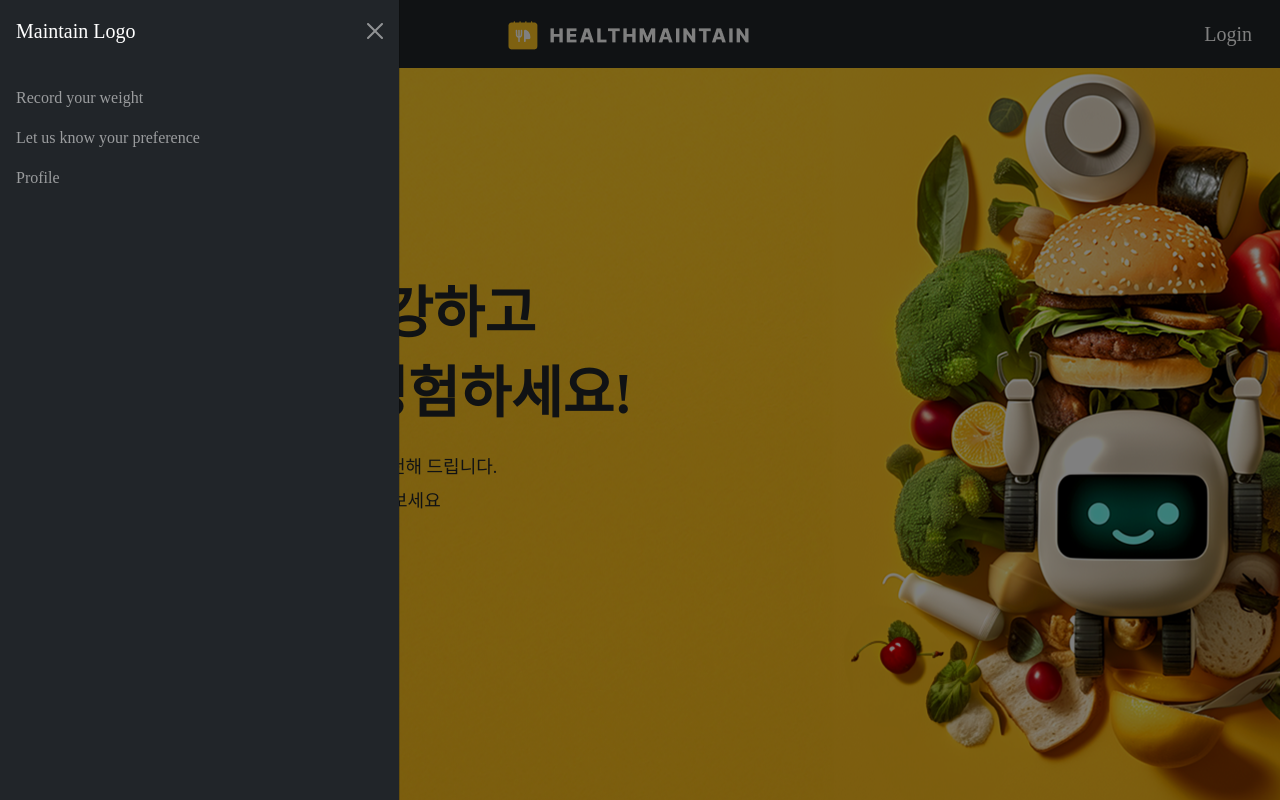
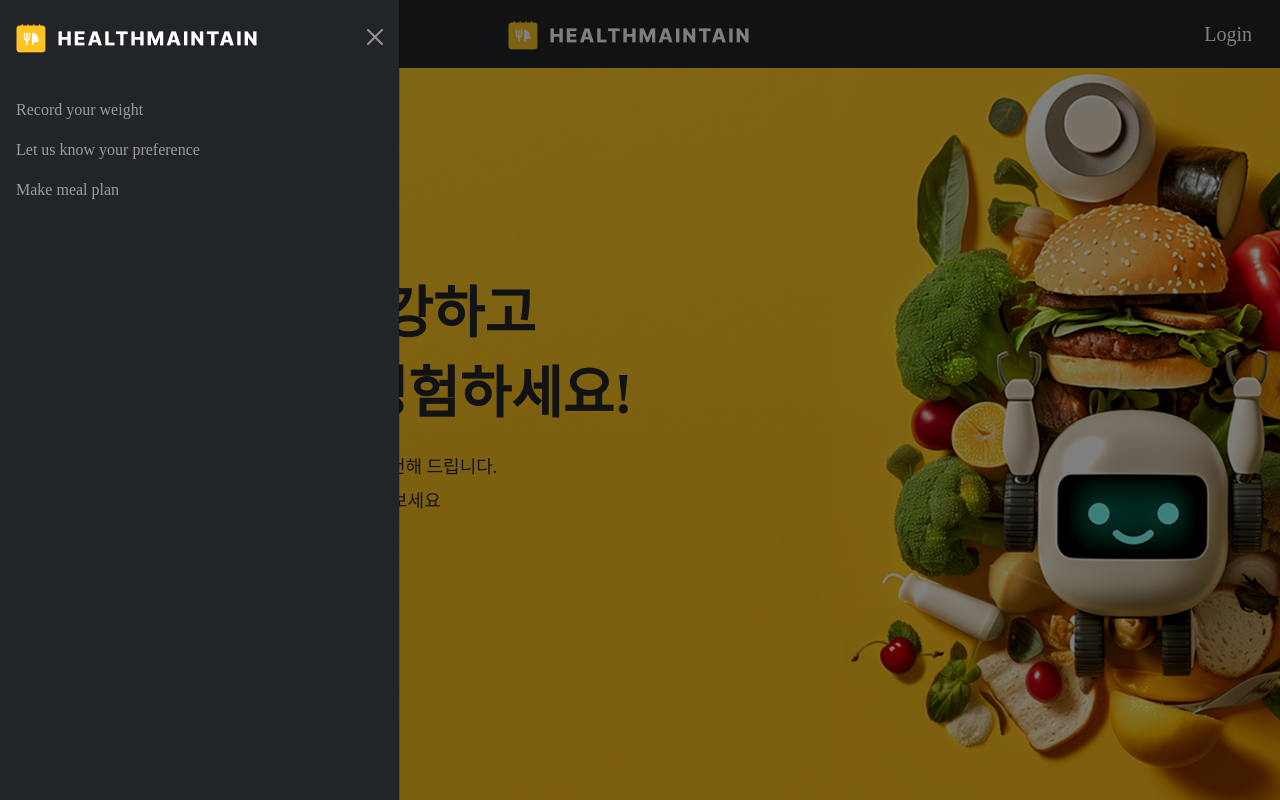
Before and after one commit to AlpacaMale/etevers, a Flask app: page / in a window 1280 px wide, after a click that opens the changed part. Run offline with Flask 3, Linux system fonts and the light colour scheme; parts of the project's set-up code (start-up, migrations or seed data) failed here and were passed over; some web fonts are replaced.

Commit message:
add meal plan

```diff
--- a/app.py
+++ b/app.py
@@ -1,10 +1,10 @@
 # webhook test
 from flask import Flask, render_template, request, session, redirect, jsonify
 from function import login_required, get_db, teardown_request, error
-from datetime import date as dt_date
+from datetime import date as dt_date, strptime, timedelta
 from config import Config
 from models import db, time, sex, MealPlan, MealPlanItem, MealPlanTracking, MealPreference, User, UserProfile, WeightRecord
-from sqlalchemy import asc
+from sqlalchemy import asc, desc
 
 # from flask_session import Session
 
@@ -72,12 +72,13 @@ def change_password():
 def input():
     db = get_db()
     if request.method == "POST":
-        meal_plan = request.form.to_dict()
-        print(meal_plan)
+        meal_plan_items = request.form.to_dict()
+        print(meal_plan_items)
+
 
         # 음식의 양에 대한 레코드가 추가되어야함
-        new_meal_plan = MealPlanItem(date=meal_plan.get('date'), meal_time=meal_plan.get('time'),food_item=meal_plan.get('food'))
-        db.add(new_meal_plan)
+        new_meal_plan_items = MealPlanItem(date=meal_plan_items.get('date'), meal_time=meal_plan_items.get('time'),food_item=meal_plan_items.get('food'))
+        db.add(new_meal_plan_items)
         db.commit()
 
         # 밀 플랜을 받아서 meal plan item 테이블에 쓰기
@@ -211,6 +212,28 @@ def write_meal_preference():
         date = dt_date.today().strftime("%Y-%m-%d")
         return render_template("write-meal-preference.html", date=date)
 
+@app.route("/make-meal-plan", methods=["GET"])
+@login_required
+def make_meal_plan():
+    db = get_db()
+    email = session.get("email")
+    meal_plan_start_date = db.query(MealPlan).filter_by(users_email=email).order_by(desc(MealPlan.created_at)).first().start_date
+    if not meal_plan_start_date or dt_date.today() - strptime(meal_plan_start_date.start_date, "%Y-%m-%d") > timedelta(days=7):
+        new_meal_plan = MealPlan(users_email=email, start_date=dt_date.today().strftime("%Y-%m-%d"))
+        db.add(new_meal_plan)
+        db.commit()
+
+        meal_plan_id = db.query(MealPlan).filter_by(users_email=email).order_by(desc(MealPlan.created_at)).first().id
+
+        for day in range(0, 6):
+            date = dt_date.today()+timedelta(days=day)
+            date = date.strftime("%Y-%m-%d")
+            new_meal_plan_item = MealPlanItem(users_email=email, id=meal_plan_id, date=date, meal_time='lunch', food_item='potato 150gram')
+            db.add(new_meal_plan_item)
+            db.commit()
+
+    return redirect("/")
+
 @app.route("/main", methods=["GET","POST"])
 @login_required
 def main():
@@ -218,11 +241,15 @@ def main():
         session['date'] = request.form.get("date")
         return redirect("/main")
     else:
+        email = session.get("email")
+        meal_plan = db.query(MealPlan).filter_by(users_email=email).order_by(desc(MealPlan.created_at)).first()
+        if not meal_plan or dt_date.today() - strptime(meal_plan.start_date, "%Y-%m-%d") > timedelta(days=7):
+            return redirect("/make-meal-plan")
+
         if session.get("date") is None:
             date = dt_date.today().strftime("%Y-%m-%d")
         else:
             date = session.get("date")
-        email = session.get("email")
 
         user_meal_plan = []
         # 유저 밀플랜을 받아서
@@ -242,6 +269,8 @@ def main():
 
         return render_template("main.html", user_meal_data=user_meal_data,date=date)
 
+
+
 @app.route('/contents/aws')
 def health():
     return jsonify({'status': 'ok'}), 200
--- a/templates/navbar.html
+++ b/templates/navbar.html
@@ -25,9 +25,9 @@
       aria-labelledby="offcanvasDarkNavbarLabel"
     >
       <div class="offcanvas-header">
-        <h5 class="offcanvas-title" id="offcanvasDarkNavbarLabel">
-          Maintain Logo
-        </h5>
+        <a class="navbar-brand" href="/"
+          ><img src="../static/images/logo.png" alt="logo"
+        /></a>
         <button
           type="button"
           class="btn-close btn-close-white"
@@ -48,7 +48,7 @@
             >
           </li>
           <li class="nav-item">
-            <a class="nav-link" href="#">Profile</a>
+            <a class="nav-link" href="/make-meal-plan">Make meal plan</a>
           </li>
         </ul>
       </div>
```
Also changed, not shown: templates/main.html (+13 -24 lines).
